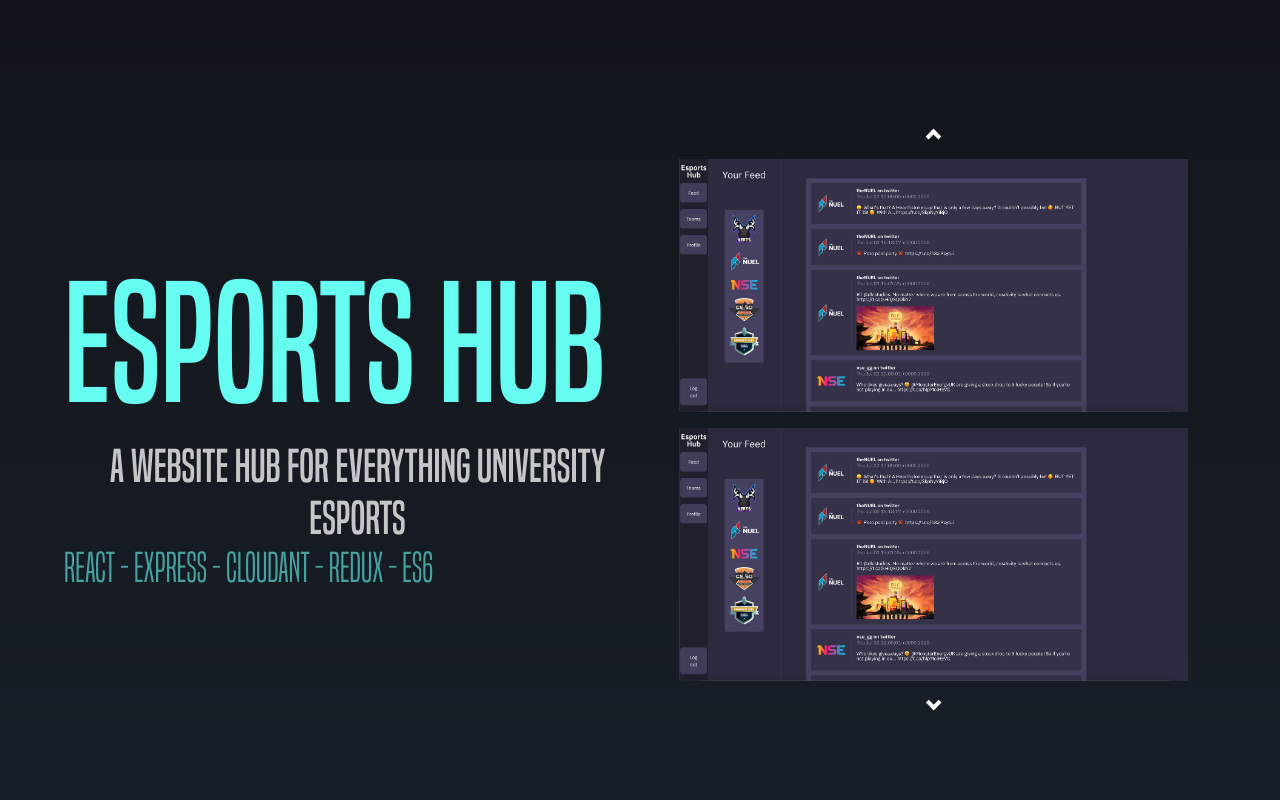
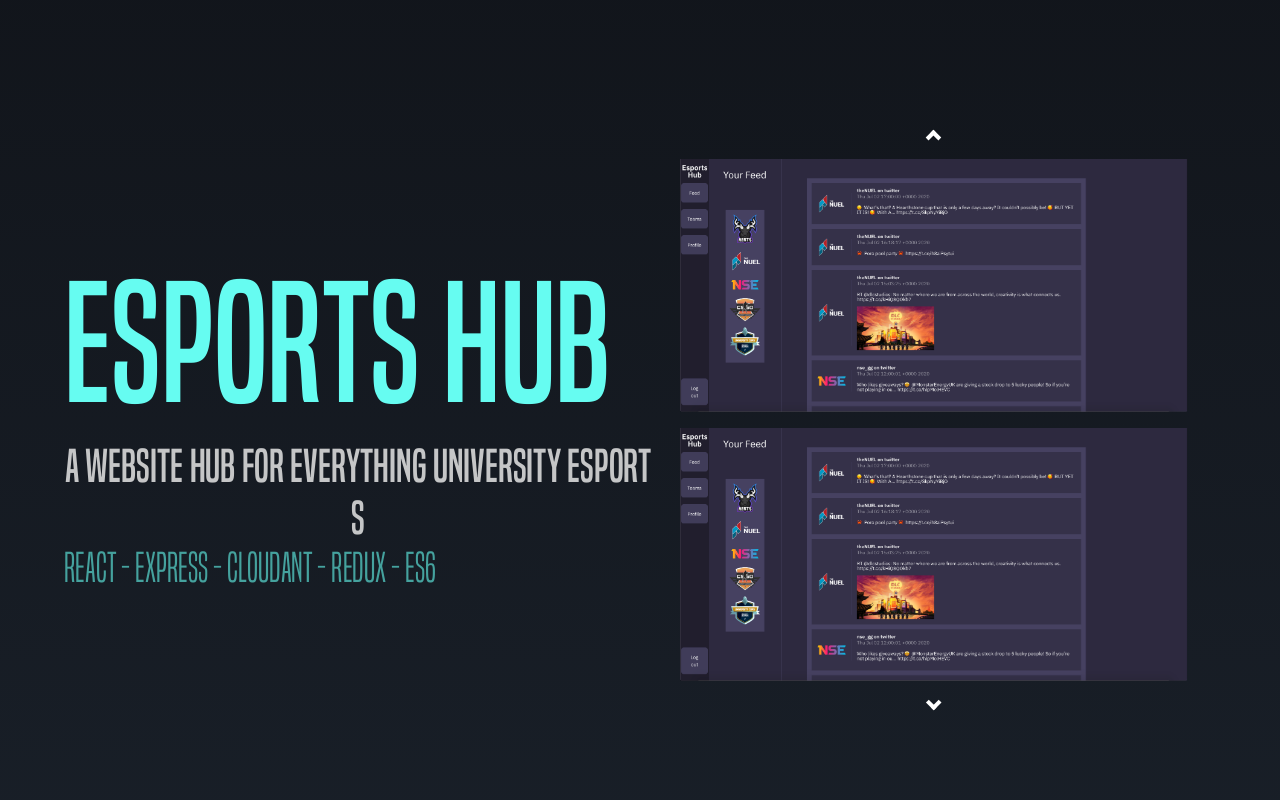
Before and after one commit to stefan-cooper/portfolio, a React (Create React App) app: page / in a window 1280 px wide. Shown: the part 780-1580 px from the top of the page. Built offline with nearby package versions, Linux system fonts and the light colour scheme.

Commit message:
Cleaned up animations

```diff
--- a/src/App.js
+++ b/src/App.js
@@ -13,20 +13,23 @@ class App extends Component {
     super(props)
 
     this.state = {
-      p1imagesCount: 1
+      p1imagesCount: 1,
+      fadein1: true
     }
   }
 
-
-
-  changeImages() {
-    this.setState({p1imagesCount: this.state.p1imagesCount+1})
-    return (
-      <Reveal effect='fadeInUp'>
-        <img className='portfolio-1-images' src={require("./test.png")}></img>
-        <img className='portfolio-1-images' src={require("./test.png")}></img>
-      </Reveal>
-    )
+  changeImages(direction) {
+    if (direction === 'down') {
+      if (this.state.p1imagesCount + 1 < Object.keys(p1images).length)
+        this.setState({p1imagesCount: this.state.p1imagesCount+1, fadein1: true})
+      else
+      this.setState({p1imagesCount: 1, fadein1: true})
+    } else if (direction === 'up') {
+      if (this.state.p1imagesCount > 1)
+        this.setState({p1imagesCount: this.state.p1imagesCount-1, fadein1: true})
+      else
+        this.setState({p1imagesCount: Object.keys(p1images).length-1, fadein1: true})
+    }
   }
 
   render() {
@@ -36,22 +39,26 @@ class App extends Component {
           <p className="title"> S T E F A N <br/> C O O P E R </p>
         </div>
         <div className="esportshub">
-          <Zoom>
             <div className='portfolio-1-text'>
-              <div className='portfolio-1-title'> ESPORTS HUB </div>
-              <div className='portfolio-1-sub'>A website hub for everything university esports</div>
-              <div className='portfolio-1-tert'>REACT - EXPRESS - CLOUDANT - REDUX - ES6 </div>
+              <Zoom left cascade>
+                <div className='portfolio-1-title'>ESPORTS HUB </div>
+                <div className='portfolio-1-sub'>A website hub for everything university esports</div>
+                <div className='portfolio-1-tert'>REACT - EXPRESS - CLOUDANT - REDUX - ES6 </div>
+              </Zoom>
+            </div>
+          <Zoom left cascade>
+            <div onAnimationEnd={() => this.setState({fadein1: false})} className={this.state.fadein1 ? 'portfolio-1-images-div fade-in' : 'portfolio-1-images-div' }>
+              <span onClick={() => this.changeImages('up')} className='center chevron up'></span>
+              <img className='portfolio-1-images' src={p1images["image"+this.state.p1imagesCount]}></img>
+              <img className='portfolio-1-images' src={p1images["image"+(this.state.p1imagesCount+1)]}></img>
+              <span onClick={() => this.changeImages('down')} className='center chevron down'></span>
             </div>
           </Zoom>
-          <div className='portfolio-1-images-div'>
-            <span onClick={() => this.changeImages()} className='center chevron up'></span>
-            <img className='portfolio-1-images fade-in' src={p1images["image"+this.state.p1imagesCount]}></img>
-            <img className='portfolio-1-images fade-in' src={p1images["image"+(this.state.p1imagesCount+1)]}></img>
-            <span className='center chevron down'></span>
-          </div>
+
+
         </div>
         <div className="paperclicker">
-          <Zoom>
+          <Zoom right cascade>
             <div className='portfolio-2-title'> PAPER CLICKER </div>
             <div className='portfolio-2-sub'>A clicker game inspired by Universal Paperclips</div>
             <div className='portfolio-2-tert'>REACT - REDUX - ES6 </div>
--- a/src/App.scss
+++ b/src/App.scss
@@ -182,11 +182,11 @@ $colour-5: #45A29E;
 }
 
 .fade-in {
-  animation: fadeIn ease 5s;
-  -webkit-animation: fadeIn ease 5s;
-  -moz-animation: fadeIn ease 5s;
-  -o-animation: fadeIn ease 5s;
-  -ms-animation: fadeIn ease 5s;
+  animation: fadeIn ease 0.45s;
+  -webkit-animation: fadeIn ease 0.45s;
+  -moz-animation: fadeIn ease 0.45s;
+  -o-animation: fadeIn ease 0.45s;
+  -ms-animation: fadeIn ease 0.45s;
   }
   @keyframes fadeIn {
   0% {opacity:0;}
```
